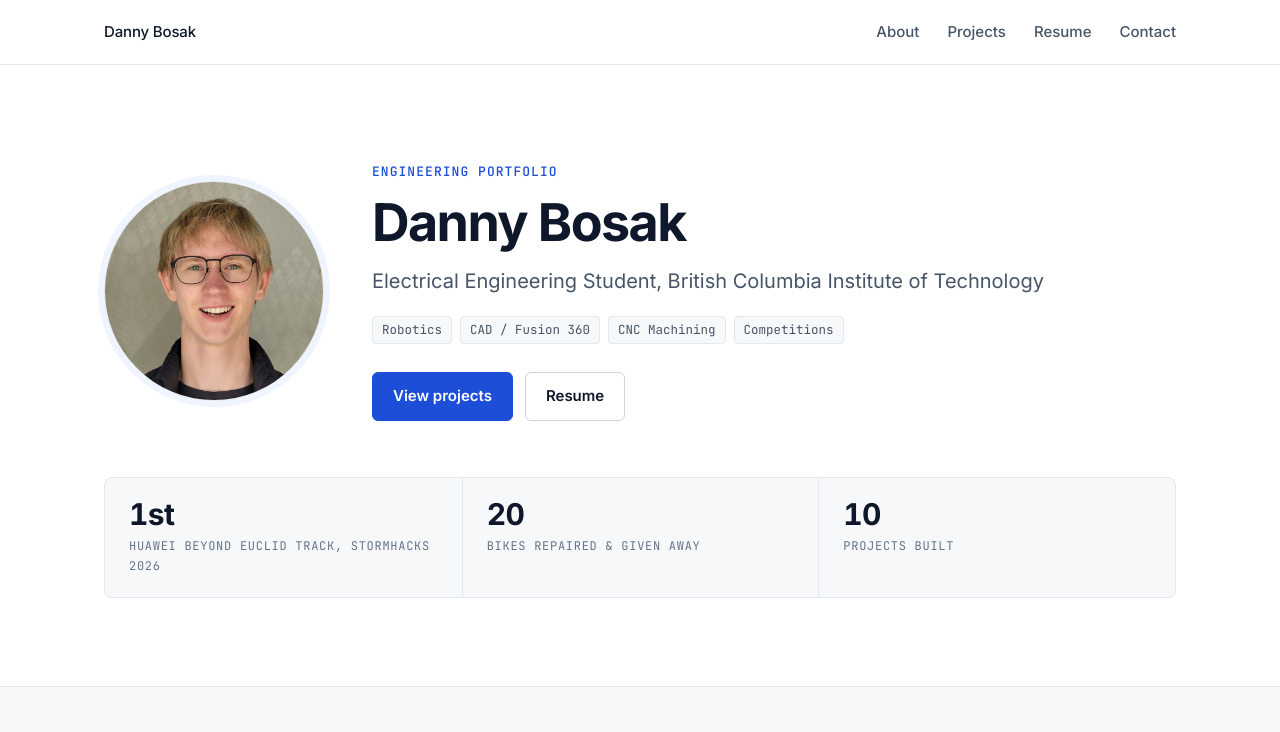
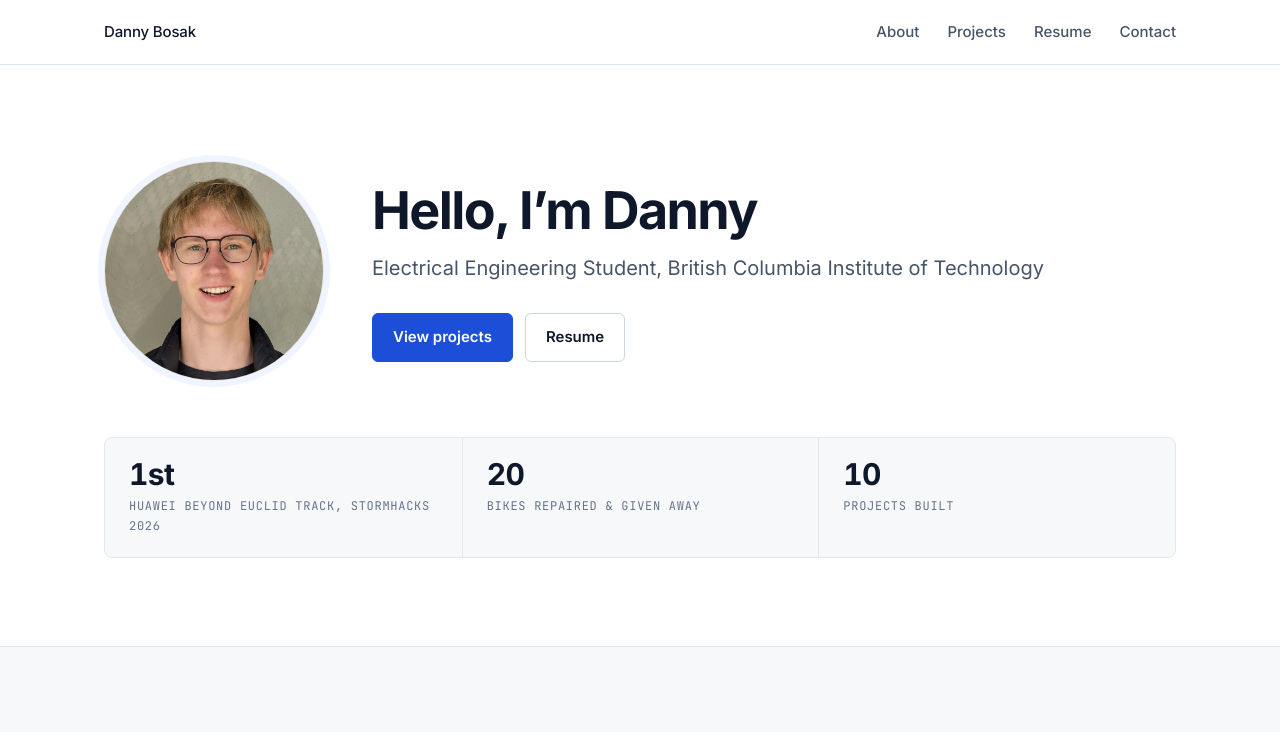
Before and after one commit to Dan007b/Dan007b.github.io, a plain HTML site: page index.html in a window 1280 px wide. Shown: the top 732 px of the page. Drawn offline with Linux system fonts and the light colour scheme.

Commit message:
Simplify homepage hero greeting
Replace the name heading with "Hello, I'm Danny" and drop the
"Engineering Portfolio" eyebrow and skill tags.

Co-Authored-By: Claude Opus 5.5 <noreply@anthropic.com>

```diff
--- a/index.html
+++ b/index.html
@@ -26,15 +26,8 @@
   <div class="wrap hero-content">
     <img src="images/headshot.jpg" alt="Danny Bosak" class="hero-photo">
     <div class="hero-text">
-      <p class="eyebrow">Engineering Portfolio</p>
-      <h1>Danny Bosak</h1>
+      <h1>Hello, I&rsquo;m Danny</h1>
       <p class="hero-role">Electrical Engineering Student, British Columbia Institute of Technology</p>
-      <div class="hero-tags">
-        <span class="tag">Robotics</span>
-        <span class="tag">CAD / Fusion 360</span>
-        <span class="tag">CNC Machining</span>
-        <span class="tag">Competitions</span>
-      </div>
       <div class="hero-actions">
         <a href="#projects" class="btn">View projects</a>
         <a href="resume.html" class="btn btn-outline">Resume</a>
```
